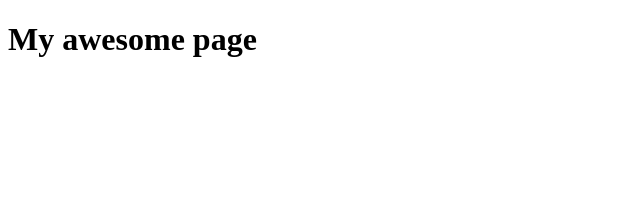
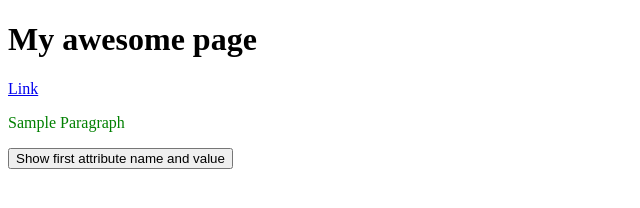
Before and after one commit to mar-kalinowski/JS-practice, a plain HTML site: page RSschool/index.html in a window 1280 px wide. Shown: the whole page, without its empty margins (0-640 px from the left). Drawn offline with Linux system fonts and the light colour scheme.

Commit message:
JS practice

```diff
--- a/RSschool/index.html
+++ b/RSschool/index.html
@@ -10,8 +10,16 @@
 
 <body>
     <h1>My awesome page</h1>
+    <a href="#">Link</a>
 
-    <script src="script.js"></script>
+    <p id="paragraph" style="color: green;">Sample Paragraph</p>
+    <form action="">
+        <p>
+            <input type="button" value="Show first attribute name and value" onclick="listAttributes();">
+        <pre id="result"></pre>
+        </p>
+
+        <script src="script.js"></script>
 </body>
 
 </html>
--- a/RSschool/script.js
+++ b/RSschool/script.js
@@ -351,3 +351,23 @@ console.log(myAwesomeObject); */
 };
 
 console.log(myAwesomeObject.skills.scrum); */
+
+function listAttributes() {
+  const paragraph = document.getElementById("paragraph");
+  const result = document.getElementById("result");
+
+  // First, let's verify that the paragraph has some attributes
+  if (paragraph.hasAttributes()) {
+    let output = "Attributes of first paragraph:\n";
+    for (const attr of paragraph.attributes) {
+      output += `${attr.name} -> ${attr.value}\n`;
+    }
+    result.textContent = output;
+  } else {
+    result.textContent = "No attributes to show";
+  }
+}
+
+document.querySelector("a").removeAttribute("foo");
+
+document.querySelector("a").removeAttribute("title");
```
Also changed, not shown: RSschool/style.css (+26 -0 lines).
